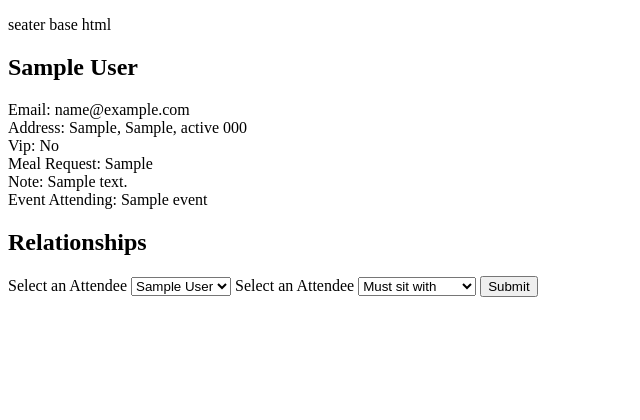
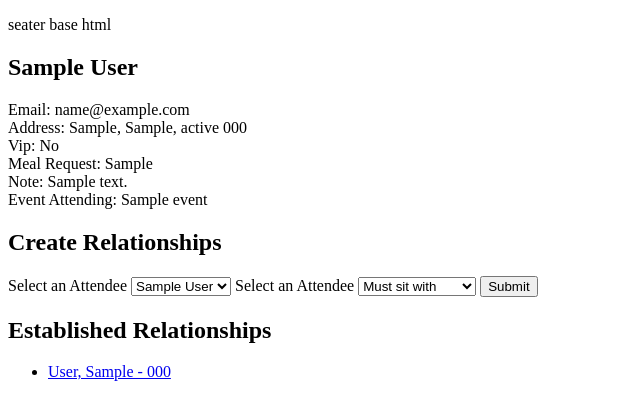
Before and after one commit to nurarenke/Seater, a Flask app: page /attendee/1 in a window 1280 px wide. Shown: the top 420 px of the page, without its empty margins (0-640 px from the left). Run offline with Flask 2, Linux system fonts and the light colour scheme; tables that the repository leaves empty hold one stand-in row (values such as "Sample post").

Commit message:
Add descriptions of relationships for attendee detail page

```diff
--- a/server.py
+++ b/server.py
@@ -37,13 +37,34 @@ def display_attendee_list():
 def attendee_detail(attendee_id):
     '''Show info about user.'''
 
+    # store the attendee_id from the page
     attendee = Attendee.query.get(attendee_id)
 
+    # query for all attendees with the same event_id
     event_id = 1
     attendees = Attendee.query.filter_by(event_id=event_id).all()
 
-    return render_template("attendee.html", attendee=attendee, attendees=attendees)
+    # store the query for relationships for the attendee
+    relationships = db.session.query(SeatingRelationship).filter(
+        (SeatingRelationship.primary_attendee == attendee_id) | (
+            SeatingRelationship.secondary_attendee == attendee_id)).all()
 
+    relationships_with_attendee = []
+    for r in relationships:
+        relationship_attendee = None
+        if r.primary_attendee == attendee_id:
+            relationship_attendee = Attendee.query.get(r.secondary_attendee)
+        else:
+            relationship_attendee = Attendee.query.get(r.primary_attendee)
+
+        relationships_with_attendee.append((relationship_attendee, r.relationship_code))
+
+
+
+    return render_template("attendee.html",
+                            attendee=attendee,
+                            attendees=attendees,
+                            relationships_with_attendee=relationships_with_attendee)
 
 @app.route('/attendee/<int:attendee_id>', methods=['POST'])
 def update_relationship(attendee_id):
--- a/templates/attendee.html
+++ b/templates/attendee.html
@@ -29,7 +29,7 @@
 </div>
 
 <div>
-  <h2>Relationships</h2>
+  <h2>Create Relationships</h2>
   <form action='/attendee/{{ attendee.attendee_id }}' method='POST'>
 
     <label>Select an Attendee</label>
@@ -48,4 +48,19 @@
     <input type="submit" value="Submit">
   </form>
 </div>
+
+<div>
+  <h2>Established Relationships</h2>
+
+  <ul>
+      {% for secondary_attendee, relationship_code in relationships_with_attendee %}
+      <li>
+        <a href='/attendee/{{ secondary_attendee.attendee_id }}'>
+        {{ secondary_attendee.last_name }}, {{ secondary_attendee.first_name }} - {{ relationship_code }}
+        </a>
+      </li>
+      {% endfor %}
+  </ul>
+
+</div>
 {% endblock %}
```
